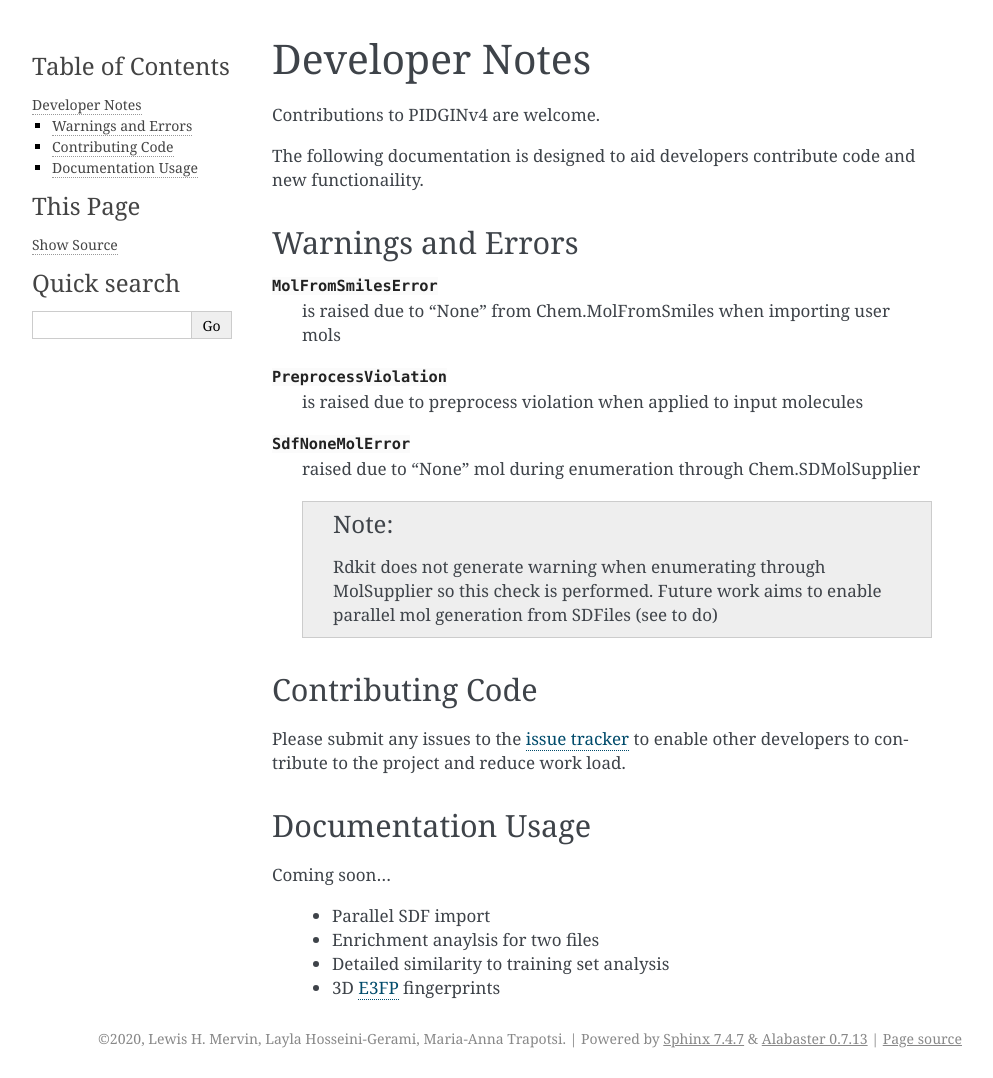
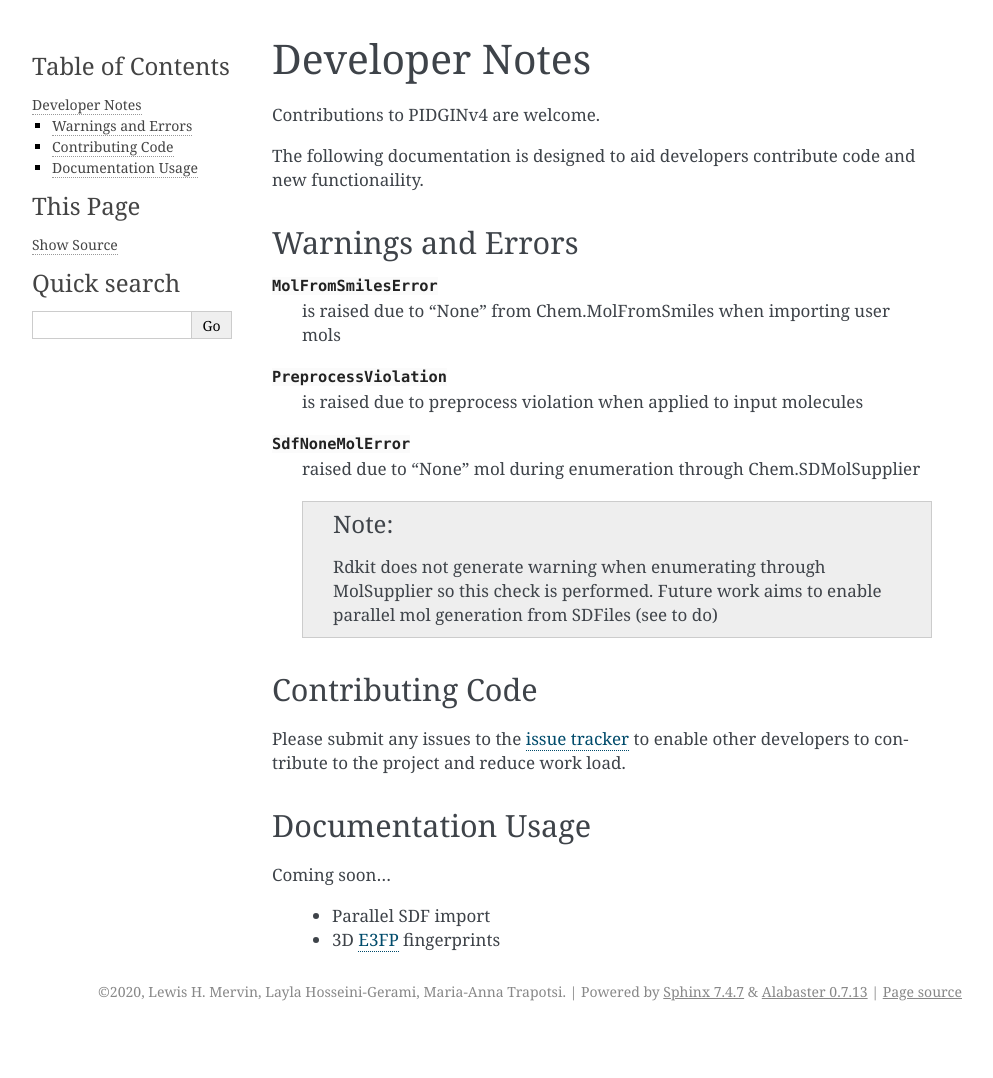
Before and after one commit to BenderGroup/PIDGINv4, a Sphinx documentation site: the page built from docs/dev/index.rst, in a window 1280 px wide. Shown: the whole page, without its empty margins (148-1141 px from the left). Built offline with Sphinx 7.4.7, drawn with Linux system fonts in a browser that asks for light colours; after the commit the page ends 1031 px from its top, so only the background shows below that.

Commit message:
Update index.rst

```diff
--- a/docs/dev/index.rst
+++ b/docs/dev/index.rst
@@ -38,8 +38,6 @@ Documentation Usage
 Coming soon...
 
     * Parallel SDF import
-    * Enrichment anaylsis for two files
-    * Detailed similarity to training set analysis
     * 3D E3FP_ fingerprints
 
 .. include:: ../substitutions.rst
```
